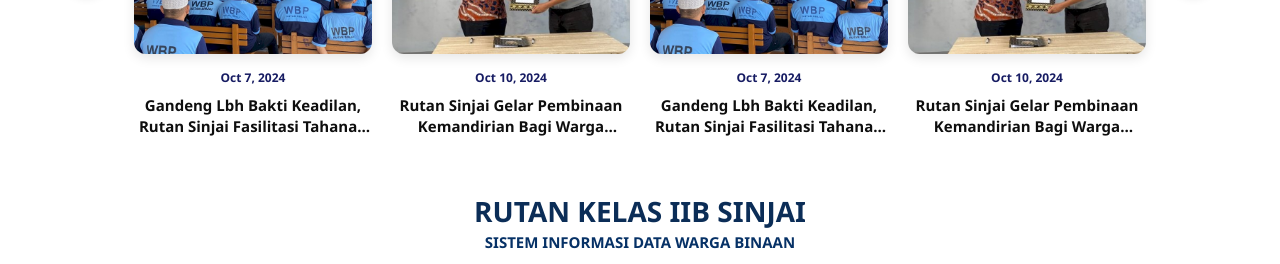
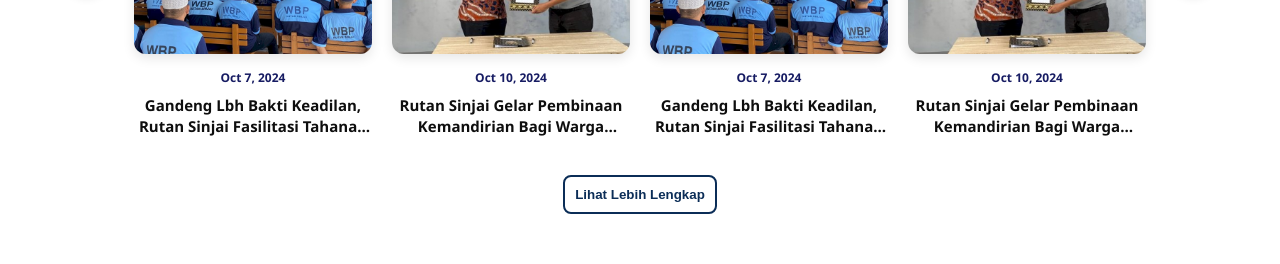
Before and after one commit to andifandiakbar/porto-web, a Next.js app: page / in a window 1280 px wide. Shown: the part 1320-1584 px from the top of the page. Built offline with nearby package versions, Linux system fonts and the light colour scheme.

Commit message:
Update baru

```diff
--- a/app/page.tsx
+++ b/app/page.tsx
@@ -201,6 +201,12 @@ export default function NamaKomponenAnda() {
             </div>
             <button className="slide-arrow next" onClick={nextNews}><i className="fa-solid fa-chevron-right"></i></button>
           </div>
+
+          {/* Tombol Lihat Lebih Lengkap dimasukkan di sini */}
+          <div className="view-more-container">
+            <button className="btn-view-more">Lihat Lebih Lengkap</button>
+          </div>
+
         </div>
       </section>
 
```
